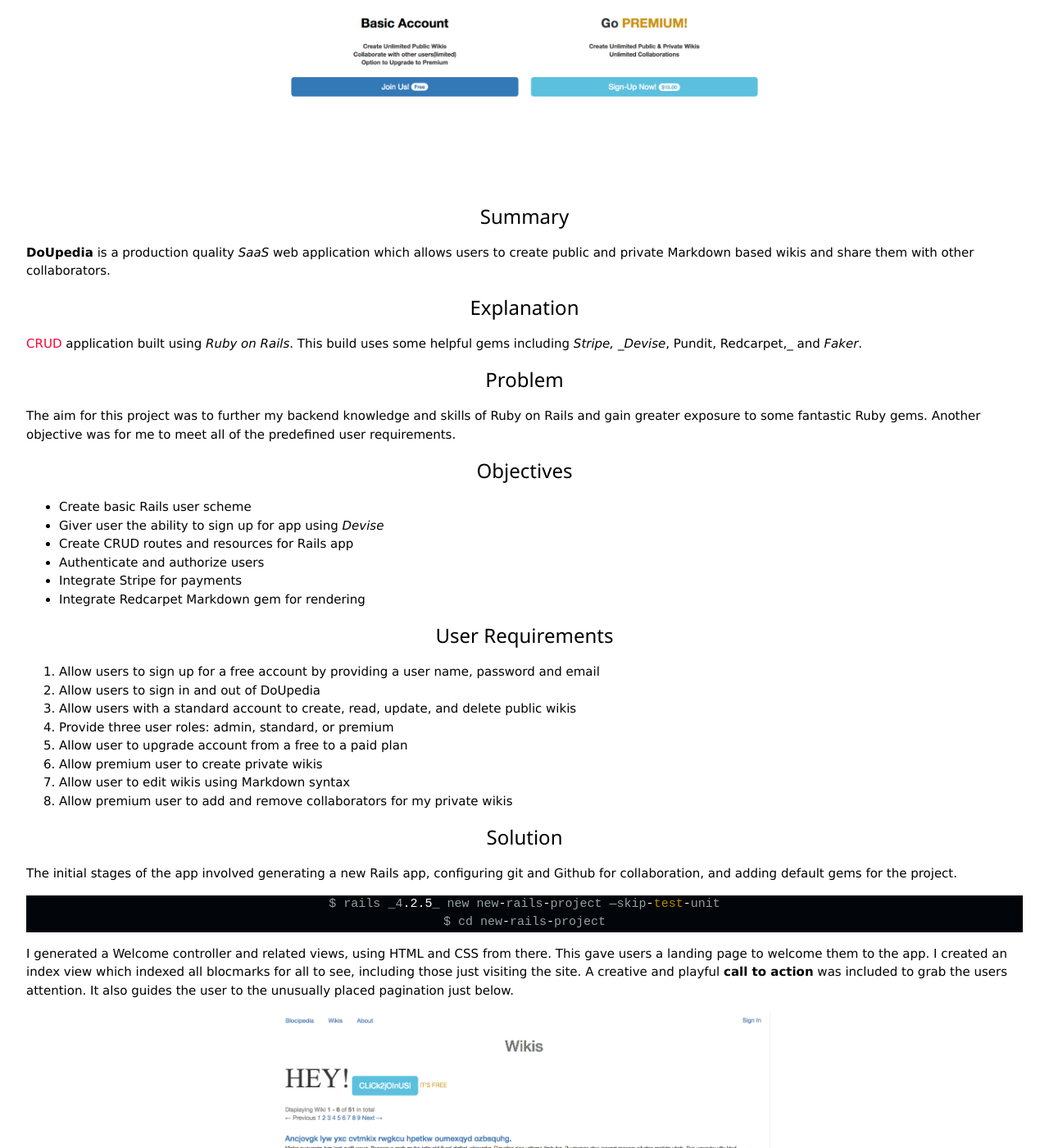
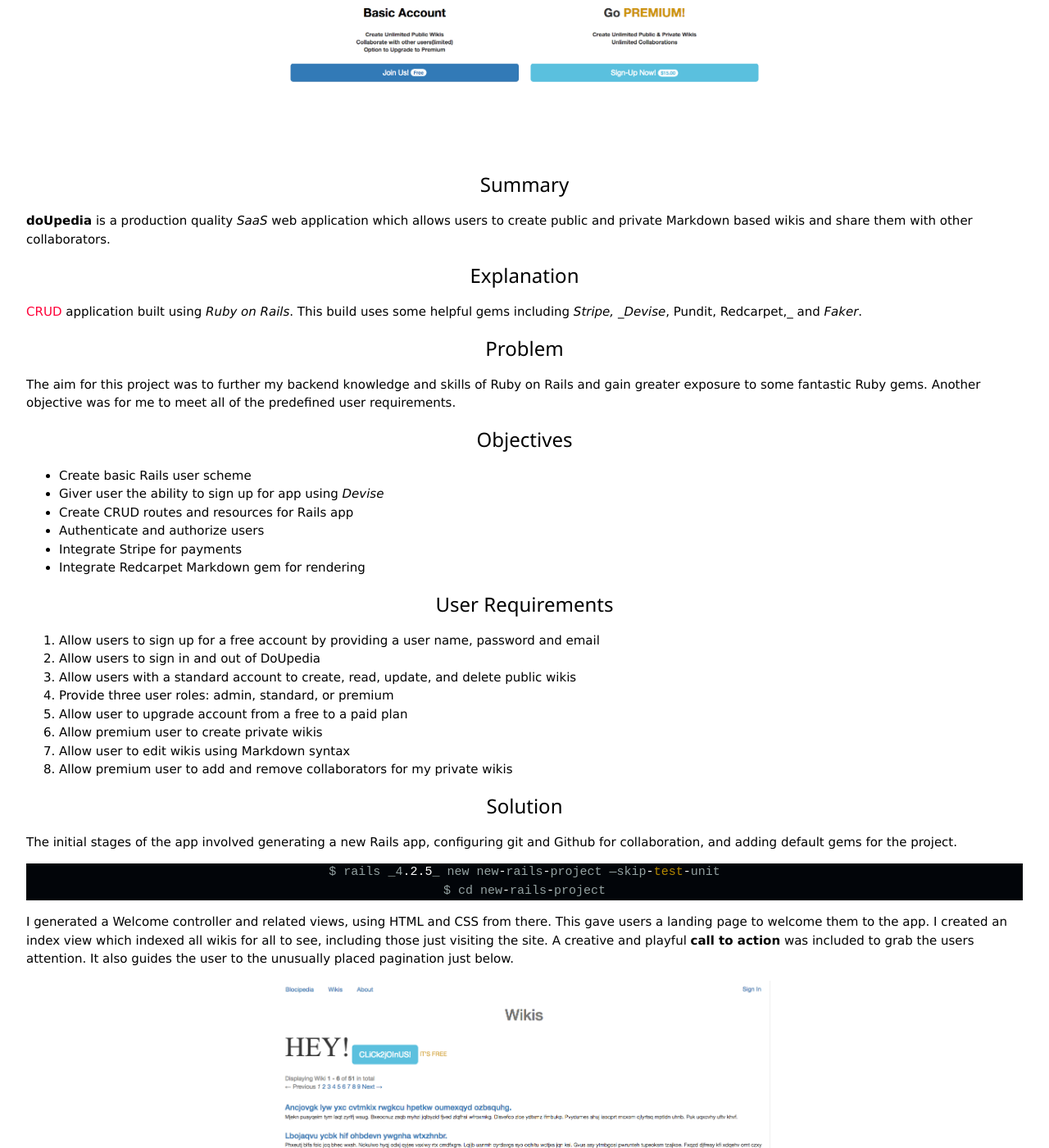
Before and after one commit to tyrantdavis/tyrantdavis.github.io, a Jekyll site: the page built from _portfolio/doupedia.md, in a window 1280 px wide and 1400 px high, scrolled down 452 px. Shown: the whole window at 82% size. Built offline with Jekyll 4.4.1, drawn with Linux system fonts in a browser that asks for light colours; nearby versions of some CDN libraries.

Commit message:
Update doUpedia description.

```diff
--- a/_portfolio/doupedia.md
+++ b/_portfolio/doupedia.md
@@ -1,6 +1,6 @@
 ---
 layout: project
-title: DoUpedia
+title: doUpedia
 thumbnail-path: ""
 short-description: "&bull; DoUpedia is a production quality SaaS web application which allows users to create public and private Markdown based wikis and share them with other collaborators. &bull; Built on Rails &bull; Incorporates  Stripe, Devise, Redcarpet, Pundit, Sendgrid, Figaro, and Faker"
 
@@ -8,11 +8,11 @@
 
 
 <p align="center">
-  <img  src="/assets/images/home.png" alt="home">
+  <img  src="/assets/images/doUpediaHome.png" alt="home">
 </p>
 
 <h3 class="wide w3-center">Summary</h3>
-**DoUpedia** is a production quality _SaaS_ web application which allows users to create public and private Markdown based wikis and share them with other collaborators.
+**doUpedia** is a production quality _SaaS_ web application which allows users to create public and private Markdown based wikis and share them with other collaborators.
 
 <h3 class="wide w3-center">Explanation</h3>
 
@@ -54,7 +54,7 @@
 {% endhighlight %}
 </center>
 
-I generated a Welcome controller and related views, using HTML and CSS from there. This gave users a landing page to welcome them to the app. I created an index view which indexed all blocmarks for all to see, including those just visiting the site. A creative and playful **call to action** was included to grab the users attention. It also guides the user to the unusually placed pagination just below.
+I generated a Welcome controller and related views, using HTML and CSS from there. This gave users a landing page to welcome them to the app. I created an index view which indexed all wikis for all to see, including those just visiting the site. A creative and playful **call to action** was included to grab the users attention. It also guides the user to the unusually placed pagination just below.
 
 
 <p align="center">
```
